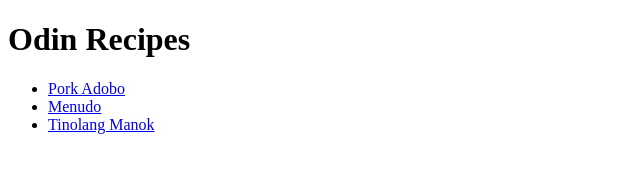
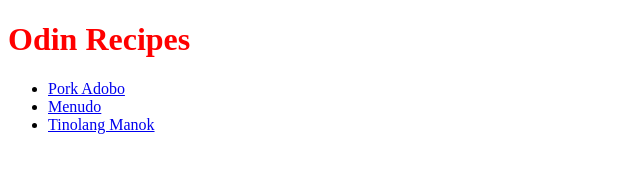
Before and after one commit to nbalafriz/odin-recipes, a plain HTML site: page index.html in a window 1280 px wide. Shown: the whole page, without its empty margins (0-640 px from the left). Drawn offline with Linux system fonts and the light colour scheme.

Commit message:
added syle to header

```diff
--- a/index.html
+++ b/index.html
@@ -2,10 +2,11 @@
 <html lang="en">
     <head>
         <meta charset="utf-8">
+        <link rel="stylesheet" href="styles/styles-index.css">
         <title>Odin Recipes</title>
     </head>
     <body>
-        <h1>Odin Recipes</h1>
+        <div class="header"><h1>Odin Recipes</h1></div>
         <ul>
             <li><a href="./recipes/porkadobo.html">Pork Adobo</a></li>
             <li><a href="./recipes/menudo.html">Menudo</a></li>
```
